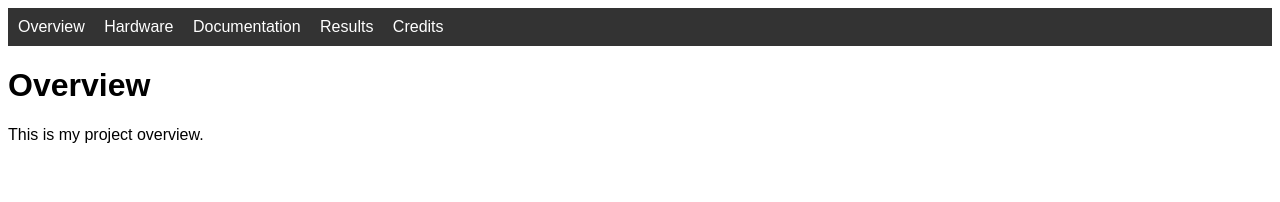
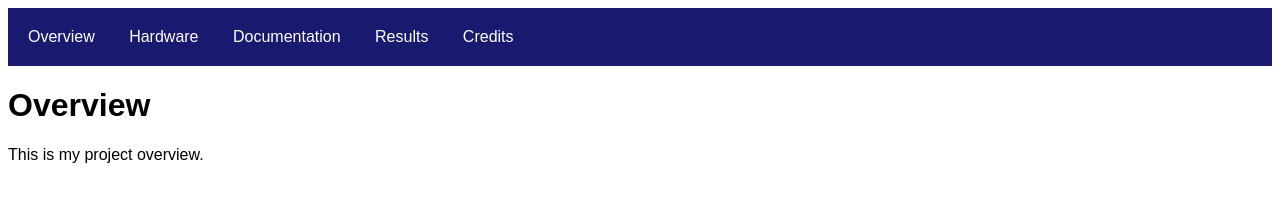
Before and after one commit to SilviaReenan/silviareenan.github.io-CSCI-399-Project, a plain HTML site: page index.html in a window 1280 px wide. Drawn offline with Linux system fonts and the light colour scheme.

Commit message:
Update style.css

```diff
--- a/style.css
+++ b/style.css
@@ -3,13 +3,13 @@ body {
 }
 
 nav {
-  background-color: #333;
-  padding: 10px;
+  background-color: #191970;
+  padding: 20px;
 }
 
 nav a {
   color: white;
-  margin-right: 15px;
+  margin-right: 30px;
   text-decoration: none;
 }
 
```
